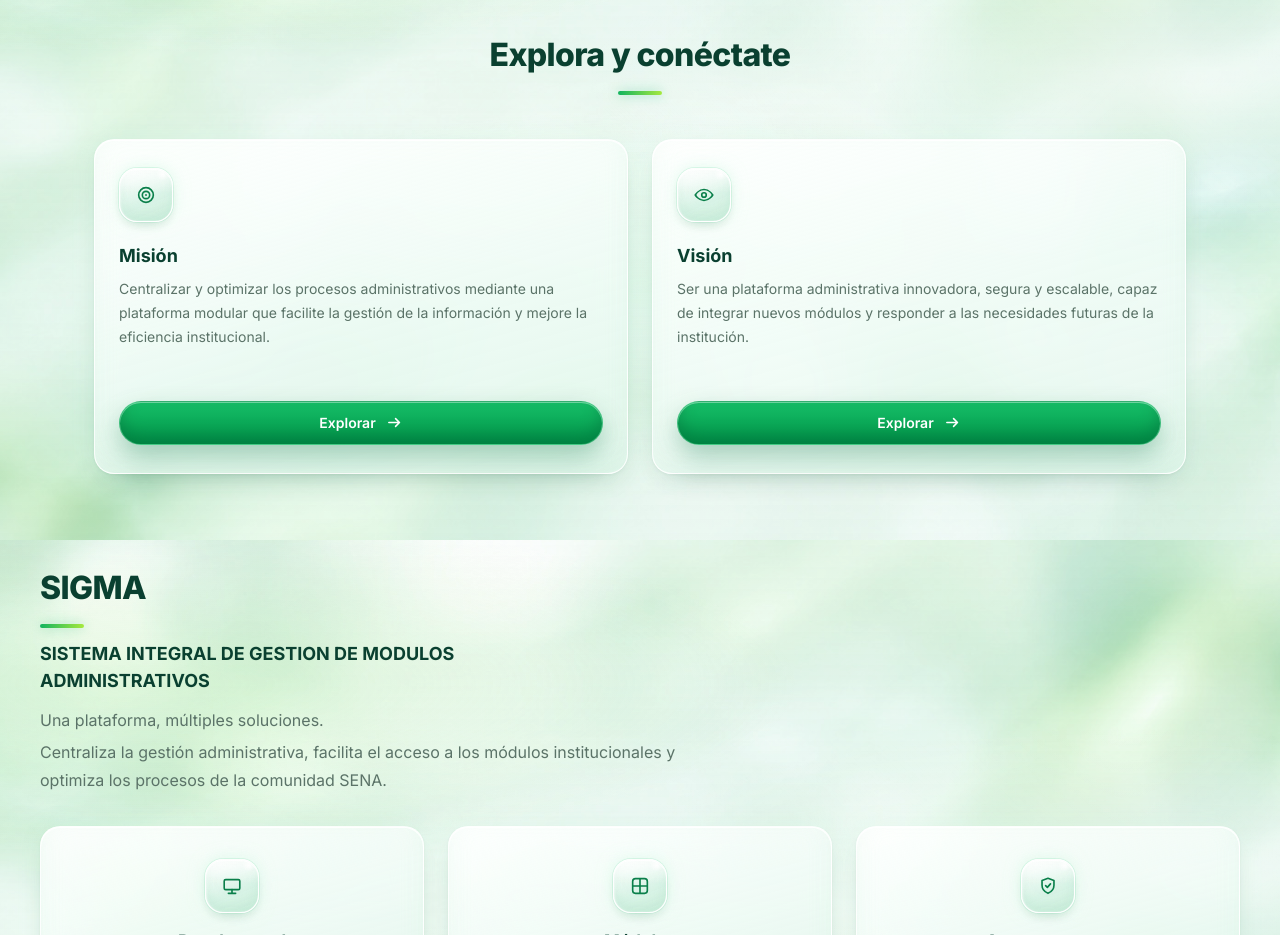
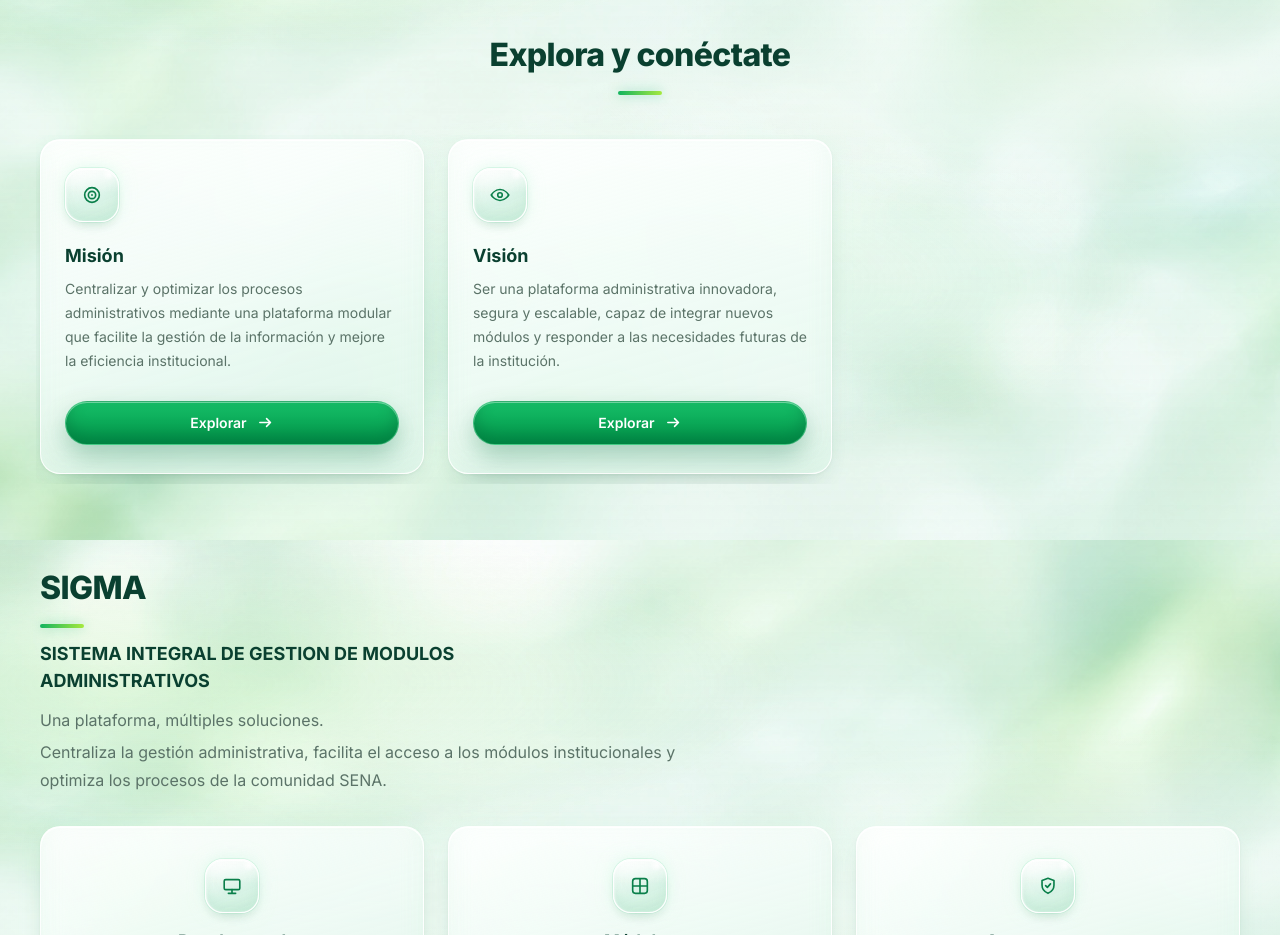
Before and after one commit to sofiaboni06/Plataforma_Frontend-S, a React (Vite) app: page / in a window 1280 px wide. Shown: the part 1860-2795 px from the top of the page. Built offline with nearby package versions, Linux system fonts and the light colour scheme.

Commit message:
estilos carrusel

```diff
--- a/src/modules/landing/styles/landing.css
+++ b/src/modules/landing/styles/landing.css
@@ -1458,48 +1458,50 @@
      8. Carrusel "Explora y conéctate" (solo sección #oferta)
      Clases con prefijo `lp-explore-`: no afectan a otras secciones.
      ============================================================ */
-
-/* Sección de tarjetas: Misión y Visión */
   .lp-explore-viewport {
     position: relative;
-  display: grid;
-  grid-template-columns: repeat(2, minmax(0, 1fr));
+    display: flex;
     gap: 24px;
-
-  width: 100%;
-  max-width: 1100px;
-  margin: 0 auto;
+    overflow-x: auto;
+    margin-inline: -4px;
     padding: 4px 4px 10px;
-
-  overflow: visible;
-  box-sizing: border-box;
-}
-
-/* Cada tarjeta ocupa la mitad del contenedor */
+    scroll-snap-type: x mandatory;
+    scroll-behavior: smooth;
+    scrollbar-width: none;
+    -ms-overflow-style: none;
+    cursor: grab;
+    overscroll-behavior-x: contain;
+  }
+
+  .lp-explore-viewport::-webkit-scrollbar {
+    display: none;
+  }
+
+  /* Durante el arrastre: sin ajuste magnético ni desplazamiento suave,
+     para que el carrusel siga al cursor de forma natural. */
+  .lp-explore-viewport.is-dragging {
+    cursor: grabbing;
+    scroll-snap-type: none;
+    scroll-behavior: auto;
+  }
+
+  /* 1 visible en móvil, 2 en tableta, exactamente 3 en escritorio. */
   .lp-explore-slide {
-  width: 100%;
+    flex: 0 0 100%;
     min-width: 0;
-  min-height: 300px;
-  perspective: 1200px;
-  box-sizing: border-box;
-}
-
-/* Conserva la altura de las tarjetas */
+    scroll-snap-align: start;
+    scroll-snap-stop: always;
+  }
+
   .lp-explore-slide > article {
-  width: 100%;
     height: 100%;
-  box-sizing: border-box;
-}
-
-/* Mantener la adaptación para celulares */
-@media (max-width: 640px) {
-  .lp-explore-viewport {
-    grid-template-columns: minmax(0, 1fr);
-    max-width: 520px;
-    gap: 20px;
-  }
-}
-
+  }
+
+  @media (min-width: 640px) {
+    .lp-explore-slide {
+      flex-basis: calc((100% - 24px) / 2);
+    }
+  }
 
   @media (min-width: 1024px) {
     .lp-explore-slide {
```
Lines whose indentation alone changed are shown as unchanged.
